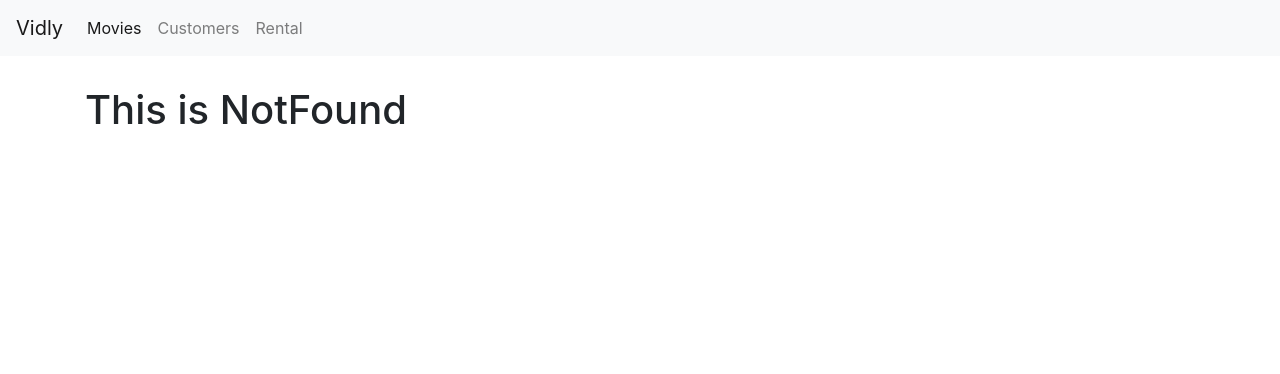
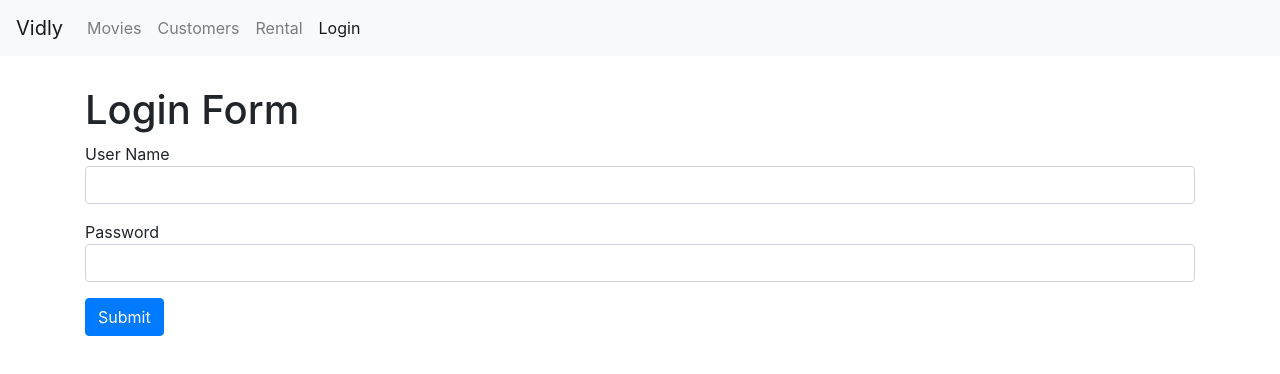
Before and after one commit to vishwasvb/react-practice, a React (Create React App) app in the folder movieapp/: page /login-form in a window 1280 px wide. Before the commit this address led to /not-found. Shown: the top 374 px of the page. Built offline with nearby package versions, Linux system fonts and the light colour scheme.

Commit message:
creating forms and handling form submission

```diff
--- a/movieapp/src/App.js
+++ b/movieapp/src/App.js
@@ -9,7 +9,8 @@ import React from 'react';
 import Customers from "./components/customers";
 import Rentals from './components/rental';
 import NotFound from './components/notFound';
-import MovieForm from './components/movieForm'
+import MovieForm from './components/movieForm';
+import LoginForm from './components/loginForm';
 
 function App() {
   return (
@@ -17,6 +18,7 @@ function App() {
      <NavBar />
       <main role="main" class="container">
         <Switch>
+          <Route path='/login-form' component={LoginForm} />
           <Route path='/movies/:id' component={MovieForm} />
           <Route path="/movies" component={Movies} />
           <Route path="/customers" component={Customers} />
--- /dev/null
+++ b/movieapp/src/components/loginForm.jsx
@@ -0,0 +1,32 @@
+import React, {Component} from 'react'
+
+class LoginForm extends Component {
+
+    handleSubmit = obj =>{
+        obj.preventDefault();
+        console.log("Form Submitted");
+    }
+
+    render() {
+        return (
+            <div>
+                <h1>Login Form</h1>
+                <form onSubmit={this.handleSubmit}>
+                    <div className="form-group">
+                        <lable htmlFor="username">User Name</lable>
+                        <input type="text" id="username" className="form-control"/>
+                    </div>
+                    <div className="form-group">
+                        <lable htmlFor="password">Password</lable>
+                        <input type="text" id="password" className="form-control"/>
+                    </div>
+                    <button className='btn btn-primary'>Submit</button>
+                </form>
+
+            </div>
+
+         );
+    }
+}
+
+export default LoginForm;
--- a/movieapp/src/components/navBar.jsx
+++ b/movieapp/src/components/navBar.jsx
@@ -9,7 +9,7 @@ const NavBar = () => {
             </button>
             <div className="collapse navbar-collapse" id="navbarNav">
                 <ul className="navbar-nav">
-                <li className="nav-item active">
+                <li className="nav-item ">
                     <NavLink className="nav-link" to="/movies">Movies <span className="sr-only">(current)</span></NavLink>
                 </li>
                 <li className="nav-item">
@@ -18,6 +18,9 @@ const NavBar = () => {
                 <li className="nav-item">
                     <NavLink className="nav-link" to="/rentals">Rental</NavLink>
                 </li>
+                <li className="nav-item">
+                    <NavLink className="nav-link" to="/login-form">Login</NavLink>
+                </li>
                 </ul>
             </div>
             </nav>
```
